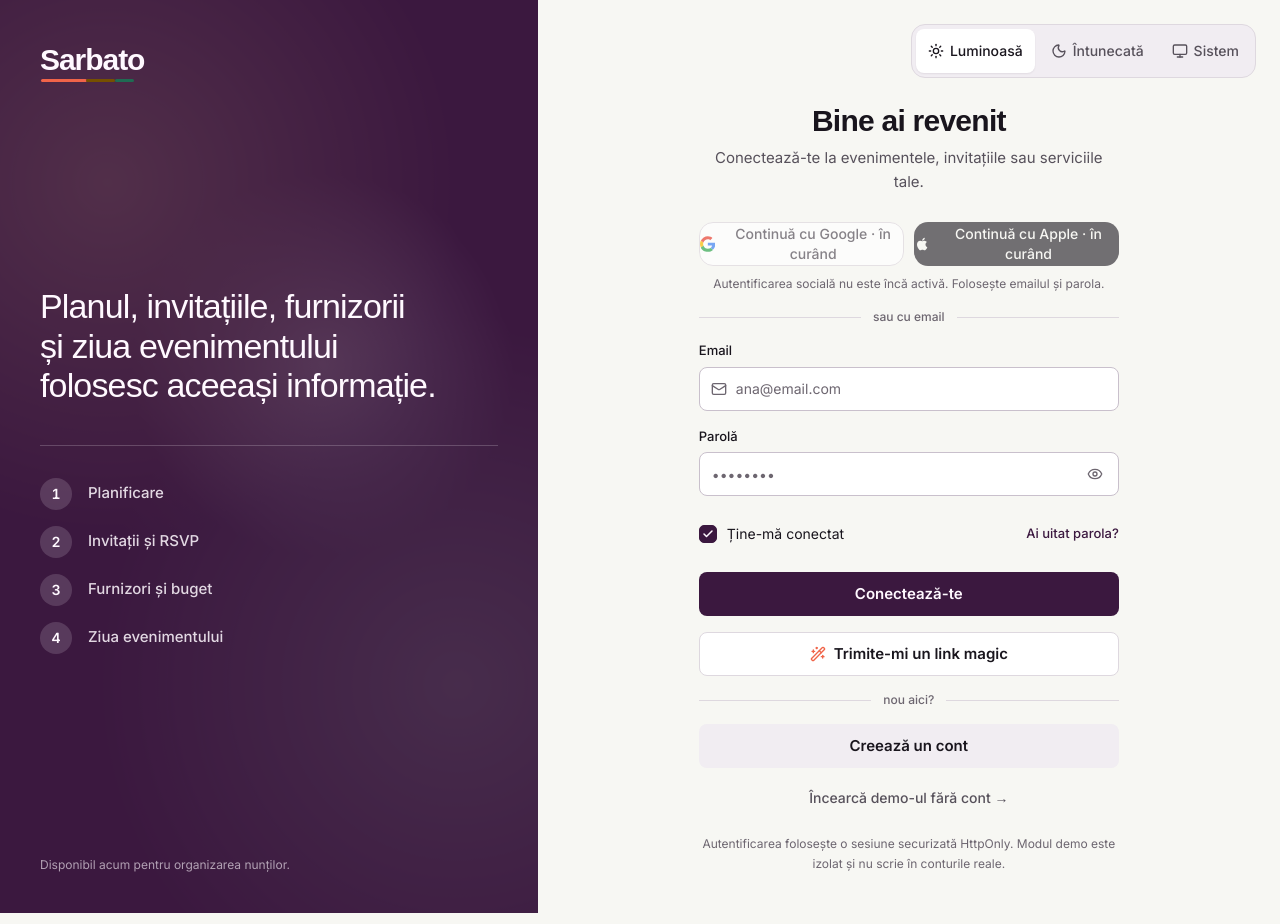
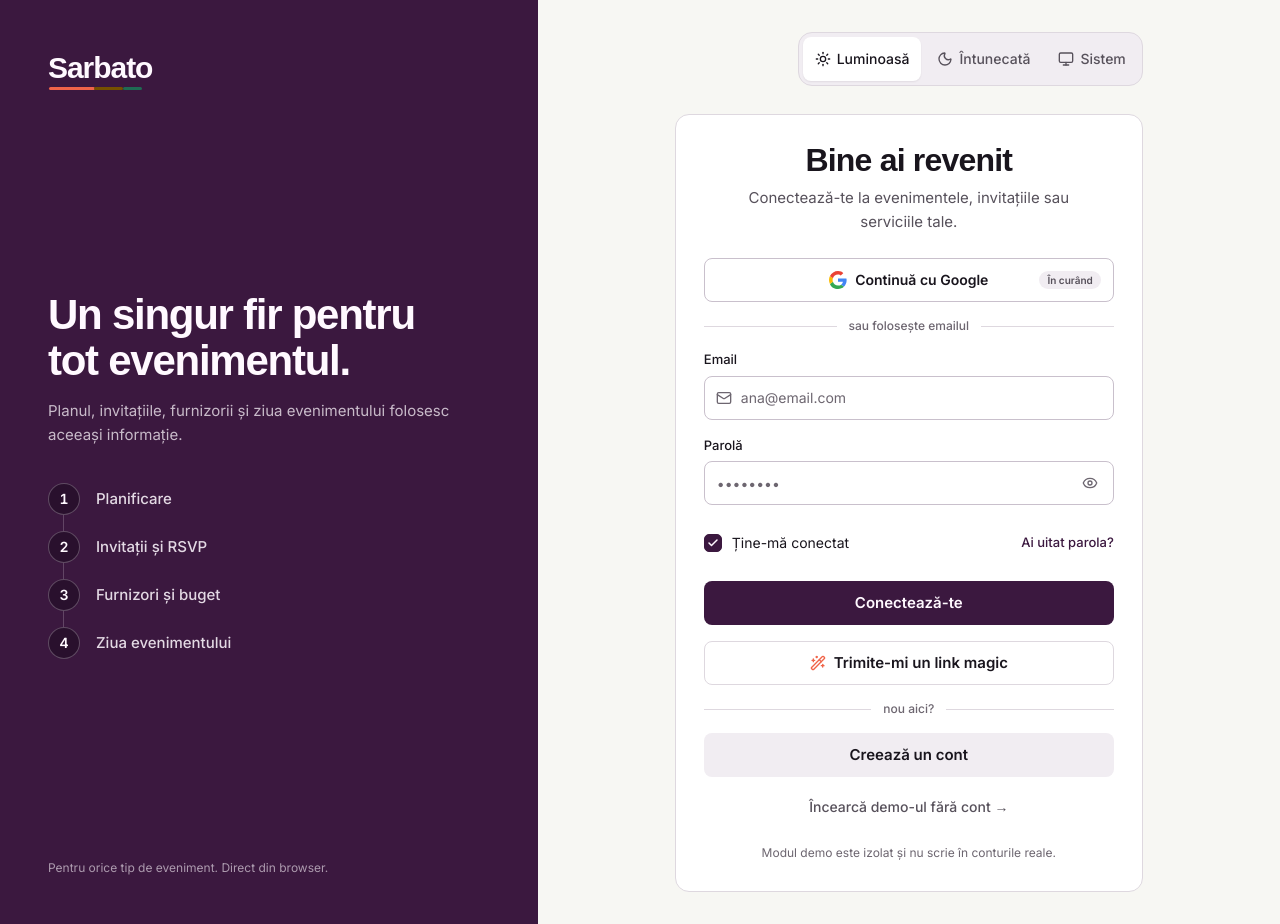
Before and after one commit to andreigheo/nunta, a Next.js app: page /sign-in in a window 1280 px wide. Built offline with nearby package versions, Linux system fonts and the light colour scheme; a web font is replaced by a local one.

Commit message:
fix: polish authentication surfaces

```diff
--- a/src/app/(auth)/create-account/page.tsx
+++ b/src/app/(auth)/create-account/page.tsx
@@ -126,8 +126,8 @@
       <AuthHeading title="Creează-ți contul" subtitle="Alege traseul potrivit. Același cont poate avea ulterior mai multe roluri." />
 
       <div className="space-y-4">
-        <SocialButtons mode="signup" />
-        <Divider label="sau cu email" />
+        <SocialButtons />
+        <Divider label="sau folosește emailul" />
 
         {formError && <AuthError message={formError} />}
 
@@ -148,11 +148,11 @@
                     onClick={() => setIntent(path.value)}
                     className={`flex min-h-16 w-full items-center gap-3 rounded-xl border px-3.5 py-3 text-left transition-colors ${
                       selected
-                        ? "border-brand bg-brand-soft text-brand-strong"
+                        ? "border-action bg-surface text-ink"
                         : "border-line bg-surface text-ink hover:border-line-strong hover:bg-subtle"
                     }`}
                   >
-                    <span className="flex size-9 shrink-0 items-center justify-center rounded-lg bg-background">
+                    <span className={`flex size-9 shrink-0 items-center justify-center rounded-lg ${selected ? "bg-action text-on-action" : "bg-subtle text-muted"}`}>
                       <Icon className="size-4.5" aria-hidden />
                     </span>
                     <span className="min-w-0">
--- a/src/app/(auth)/forgot-password/page.tsx
+++ b/src/app/(auth)/forgot-password/page.tsx
@@ -43,7 +43,7 @@
 
   return (
     <div>
-      <span className="mx-auto mb-5 flex size-14 items-center justify-center rounded-2xl bg-brand-soft text-brand-strong dark:text-brand">
+      <span className="mx-auto mb-5 flex size-14 items-center justify-center rounded-xl border border-line bg-subtle text-ink">
         <KeyRound className="size-7" aria-hidden />
       </span>
       <AuthHeading title="Resetează-ți parola" subtitle="Îți trimitem un link de resetare valabil 30 de minute." />
--- a/src/app/(auth)/layout.tsx
+++ b/src/app/(auth)/layout.tsx
@@ -15,56 +15,49 @@
   children: React.ReactNode;
 }) {
   return (
-    <div className="flex min-h-dvh">
-      {/* Brand panel (desktop) */}
-      <aside className="relative hidden w-[42%] flex-col justify-between overflow-hidden bg-brand p-10 text-on-brand lg:flex">
-        <div
-          aria-hidden
-          className="pointer-events-none absolute inset-0 opacity-[0.14]"
-          style={{
-            backgroundImage:
-              "radial-gradient(circle at 20% 20%, #d9b98a 0, transparent 42%), radial-gradient(circle at 85% 75%, #91a899 0, transparent 45%), radial-gradient(circle at 60% 40%, #ffffff 0, transparent 30%)",
-          }}
-        />
-        <SarbatoMark href="/sign-in" inverse className="relative" />
-        <div className="relative">
-          <p className="font-brand text-[34px] font-medium leading-[1.15] tracking-tight text-balance">
-            Planul, invitațiile, furnizorii și ziua evenimentului folosesc
-            aceeași informație.
+    <div className="flex min-h-dvh bg-background">
+      <aside className="relative hidden w-[42%] min-w-[400px] flex-col justify-between overflow-hidden bg-brand-panel p-10 text-on-brand-panel dark:bg-sunken lg:flex xl:p-12">
+        <SarbatoMark href="/" inverse className="relative" />
+        <div className="relative max-w-[31rem]">
+          <p className="font-brand text-[38px] font-semibold leading-[1.08] tracking-[-0.03em] text-balance xl:text-[42px]">
+            Un singur fir pentru tot evenimentul.
           </p>
-          <ol className="mt-10 space-y-4 border-t border-on-brand/20 pt-8">
+          <p className="mt-4 max-w-[36rem] text-[15px] leading-6 text-on-brand-panel/72 dark:text-muted">
+            Planul, invitațiile, furnizorii și ziua evenimentului folosesc aceeași informație.
+          </p>
+          <ol className="relative mt-9 space-y-4 before:absolute before:bottom-4 before:left-[15px] before:top-4 before:w-px before:bg-on-brand-panel/20 dark:before:bg-line">
             {flow.map((step, index) => (
-              <li key={step} className="flex items-center gap-4">
-                <span className="flex size-8 shrink-0 items-center justify-center rounded-full bg-on-brand/15 text-sm font-semibold tabular-nums">
+              <li key={step} className="relative flex items-center gap-4">
+                <span className="relative z-10 flex size-8 shrink-0 items-center justify-center rounded-full border border-on-brand-panel/25 bg-brand-panel-strong text-sm font-semibold tabular-nums dark:border-line-strong dark:bg-elevated">
                   {index + 1}
                 </span>
-                <span className="text-[15px] font-medium leading-snug text-on-brand/85">
+                <span className="text-[15px] font-medium leading-snug text-on-brand-panel/86 dark:text-ink">
                   {step}
                 </span>
               </li>
             ))}
           </ol>
         </div>
-        <p className="relative text-xs text-on-brand/60">
-          Disponibil acum pentru organizarea nunților.
+        <p className="relative text-xs text-on-brand-panel/58 dark:text-faint">
+          Pentru orice tip de eveniment. Direct din browser.
         </p>
       </aside>
 
-      {/* Form side */}
-      <main className="relative flex min-h-dvh flex-1 flex-col items-center justify-center px-4 py-10 sm:px-8">
-        <div className="absolute right-4 top-4 sm:right-6 sm:top-6">
-          <ThemeSegmentedControl />
+      <main className="flex min-h-dvh flex-1 flex-col items-center justify-start px-4 py-6 sm:px-8 sm:py-8 lg:justify-center">
+        <div className="w-full max-w-[468px] lg:my-auto">
+          <div className="mb-7 flex justify-end">
+            <ThemeSegmentedControl compactOnMobile />
           </div>
-        <div className="w-full max-w-[420px] pt-14 sm:pt-16">
           <SarbatoMark
-            href="/sign-in"
+            href="/"
             compact
             className="mb-8 flex justify-center lg:hidden"
           />
+          <section className="bg-transparent sm:rounded-[14px] sm:border sm:border-line sm:bg-elevated sm:px-7 sm:py-7">
             <Suspense
               fallback={
                 <div
-                className="h-96 animate-pulse rounded-2xl bg-subtle"
+                  className="h-96 animate-pulse rounded-[14px] bg-subtle"
                   role="status"
                   aria-label="Se încarcă formularul"
                 />
@@ -72,6 +65,7 @@
             >
               {children}
             </Suspense>
+          </section>
         </div>
       </main>
     </div>
--- a/src/app/(auth)/sign-in/page.tsx
+++ b/src/app/(auth)/sign-in/page.tsx
@@ -104,8 +104,8 @@
       <AuthHeading title="Bine ai revenit" subtitle="Conectează-te la evenimentele, invitațiile sau serviciile tale." />
 
       <div className="space-y-4">
-        <SocialButtons mode="signin" />
-        <Divider label="sau cu email" />
+        <SocialButtons />
+        <Divider label="sau folosește emailul" />
 
         {formError && <AuthError message={formError} />}
         {needsVerification ? (
@@ -215,9 +215,11 @@
           )}
         </div>
 
-        <p className="text-center text-xs leading-relaxed text-faint">
-          Autentificarea folosește o sesiune securizată HttpOnly. Modul demo este izolat și nu scrie în conturile reale.
-        </p>
+        {demoEnabled ? (
+          <p className="text-center text-xs leading-relaxed text-faint">
+            Modul demo este izolat și nu scrie în conturile reale.
+          </p>
+        ) : null}
       </div>
     </div>
   );
--- a/src/components/auth/auth-bits.tsx
+++ b/src/components/auth/auth-bits.tsx
@@ -15,38 +15,26 @@
   ghost: "text-muted hover:bg-subtle hover:text-ink",
 } as const;
 
-export function SocialButtons({ mode }: { mode: "signin" | "signup" }) {
-  const label = mode === "signin" ? "Continuă cu" : "Înscrie-te cu";
+export function SocialButtons() {
   return (
-    <div className="space-y-2">
-      <div className="grid grid-cols-1 gap-2.5 sm:grid-cols-2">
+    <div>
       <button
         type="button"
         disabled
-          className="inline-flex h-11 items-center justify-center gap-2 rounded-xl border border-line bg-surface text-sm font-medium text-muted opacity-70"
+        aria-label="Continuă cu Google, disponibil în curând"
+        className="relative inline-flex h-11 w-full cursor-not-allowed items-center justify-center gap-2 rounded-lg border border-line-strong bg-surface px-3 text-sm font-semibold text-ink"
       >
-          <svg viewBox="0 0 24 24" className="size-4.5" aria-hidden>
+        <svg viewBox="0 0 24 24" className="size-[18px]" aria-hidden>
           <path fill="#4285F4" d="M23.5 12.3c0-.9-.1-1.5-.3-2.2H12v4.1h6.5c-.1 1.1-.8 2.7-2.4 3.8l3.7 2.9c2.3-2.1 3.7-5.1 3.7-8.6z" />
           <path fill="#34A853" d="M12 24c3.2 0 5.9-1.1 7.9-2.9l-3.7-2.9c-1 .7-2.4 1.2-4.2 1.2-3.2 0-5.9-2.1-6.8-5.1l-3.9 2.9C2.3 21.2 7.3 24 12 24z" />
           <path fill="#FBBC05" d="M5.2 14.3c-.2-.7-.4-1.5-.4-2.3s.2-1.6.4-2.3L1.3 6.8C.5 8.4 0 10.1 0 12s.5 3.6 1.3 5.2l3.9-2.9z" />
           <path fill="#EA4335" d="M12 4.7c1.8 0 3 .8 3.7 1.4l3.3-3.2C17.9 1.1 15.2 0 12 0 7.3 0 3.3 2.8 1.3 6.8l3.9 2.9c.9-2.9 3.6-5 6.8-5z" />
         </svg>
-          {label} Google · în curând
+        Continuă cu Google
+        <span className="absolute right-3 rounded-full bg-subtle px-2 py-0.5 text-[10px] font-semibold text-muted">
+          În curând
+        </span>
       </button>
-        <button
-          type="button"
-          disabled
-          className="inline-flex h-11 items-center justify-center gap-2 rounded-xl bg-ink text-sm font-medium text-background opacity-60 dark:border dark:border-line dark:bg-elevated dark:text-ink"
-        >
-          <svg viewBox="0 0 24 24" className="size-4.5 fill-current" aria-hidden>
-            <path d="M17.05 20.28c-.98.95-2.05.86-3.08.41-1.09-.47-2.09-.48-3.24 0-1.44.62-2.2.44-3.06-.41C2.79 15.25 3.51 7.59 9.05 7.31c1.35.07 2.29.74 3.08.8.98-.2 1.92-.86 3.24-.77 1.58.13 2.77.75 3.55 1.9-3.27 1.96-2.5 6.27.53 7.5-.59 1.56-1.35 3.11-2.4 3.54zM12.03 7.25c-.15-2.23 1.66-4.07 3.74-4.25.29 2.58-2.34 4.5-3.74 4.25z" />
-          </svg>
-          {label} Apple · în curând
-        </button>
-      </div>
-      <p className="text-center text-xs leading-relaxed text-faint">
-        Autentificarea socială nu este încă activă. Folosește emailul și parola.
-      </p>
     </div>
   );
 }
@@ -81,9 +69,9 @@
 
 export function AuthHeading({ title, subtitle }: { title: string; subtitle?: React.ReactNode }) {
   return (
-    <div className="mb-7 text-center">
-      <h1 className="font-brand text-[30px] font-semibold leading-[1.12] tracking-[-0.025em] text-ink text-balance">{title}</h1>
-      {subtitle && <p className="mx-auto mt-2 max-w-[38rem] text-[15px] leading-6 text-muted">{subtitle}</p>}
+    <div className="mb-6 text-center">
+      <h1 className="font-brand text-[32px] font-semibold leading-[1.1] tracking-[-0.025em] text-ink text-balance">{title}</h1>
+      {subtitle && <p className="mx-auto mt-2 max-w-[36rem] text-[15px] leading-6 text-muted text-pretty">{subtitle}</p>}
     </div>
   );
 }
--- a/src/components/brand/sarbato-mark.tsx
+++ b/src/components/brand/sarbato-mark.tsx
@@ -26,7 +26,7 @@
           className={cn(
             "font-brand font-semibold leading-none tracking-[-0.035em]",
             compact ? "text-2xl" : "text-3xl",
-            inverse ? "text-on-brand" : "text-brand",
+            inverse ? "text-on-brand-panel" : "text-brand",
           )}
         >
           Sarbato
--- a/src/lib/theme.tsx
+++ b/src/lib/theme.tsx
@@ -96,7 +96,13 @@
 ];
 
 /** Segmented theme selector used in Settings → Appearance and auth screens. */
-export function ThemeSegmentedControl({ className }: { className?: string }) {
+export function ThemeSegmentedControl({
+  className,
+  compactOnMobile = false,
+}: {
+  className?: string;
+  compactOnMobile?: boolean;
+}) {
   const { theme, setTheme } = useTheme();
   const onKeyDown: React.KeyboardEventHandler<HTMLDivElement> = (event) => {
     if (!["ArrowLeft", "ArrowRight", "ArrowUp", "ArrowDown", "Home", "End"].includes(event.key)) {
@@ -138,14 +144,14 @@
             tabIndex={active ? 0 : -1}
             onClick={() => setTheme(value)}
             className={cn(
-              "inline-flex h-11 items-center gap-1.5 rounded-lg px-3 text-sm font-medium transition-colors focus-visible:outline-2 focus-visible:outline-offset-2 focus-visible:outline-ring",
+              "inline-flex h-11 items-center justify-center gap-1.5 rounded-lg px-3 text-sm font-medium transition-colors focus-visible:outline-2 focus-visible:outline-offset-2 focus-visible:outline-ring",
               active
                 ? "bg-elevated text-ink shadow-card"
                 : "text-muted hover:text-ink",
             )}
           >
             <Icon className="size-4" aria-hidden />
-            {label}
+            <span className={cn(compactOnMobile && "sr-only sm:not-sr-only")}>{label}</span>
           </button>
         );
       })}
```
Lines whose indentation alone changed are shown as unchanged.
